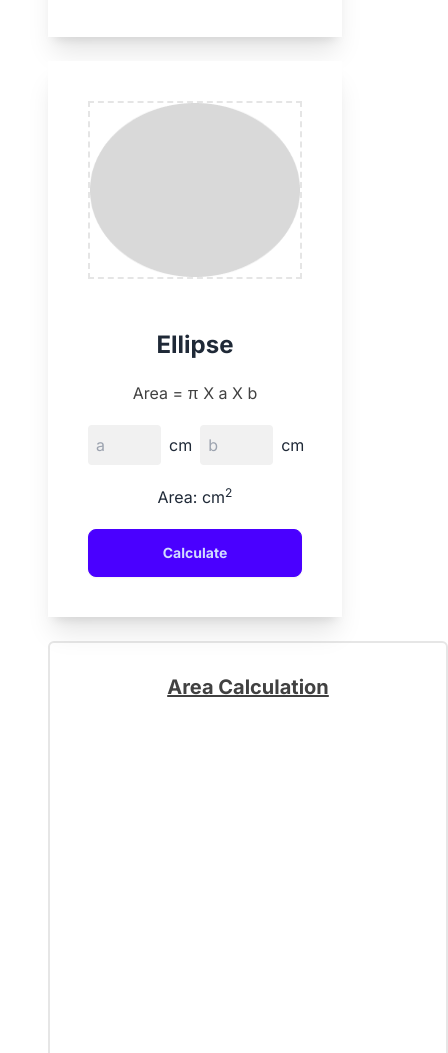
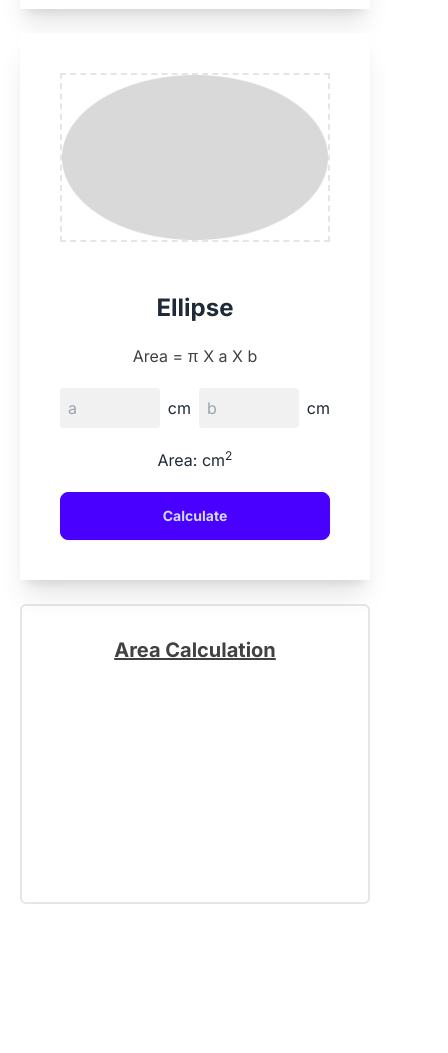
Before and after one commit to najim2004/geometry-genius, a plain HTML site: page index.html in a window 390 px wide. Shown: the part 2887-3940 px from the top of the page, 448 px wide, since content can reach past the window. After the commit the page ends 3811 px from the top, so only its background shows below. Drawn offline with nearby package versions, Linux system fonts and the light colour scheme.

Commit message:
responsive updated

```diff
--- a/index.html
+++ b/index.html
@@ -21,7 +21,7 @@
     </style>
 </head>
 
-<body class="m-12 inter">
+<body class="m-5 lg:m-12 inter">
     <header>
 
     </header>
@@ -152,7 +152,7 @@
                 </div>
                 <!-- Ellipse  -->
                 <div class="space-y-[50px] sustify-center items-center  flex flex-col bg-base-100 shadow-xl p-[40px]">
-                    <img class="min-h-[178px] border-[2px] border-dashed border-[rgba(17,17,17,0.1)]" src="./images/ellipse.png" alt="Shoes" />
+                    <img class=" lg:min-h-[178px] border-[2px] border-dashed border-[rgba(17,17,17,0.1)]" src="./images/ellipse.png" alt="Shoes" />
 
                     <div class="w-full space-y-[20px] flex flex-col justify-center items-center">
                         <h2 class="-title text-2xl font-bold">Ellipse</h2>
@@ -176,7 +176,7 @@
             </div>
 
             <!-- Area calculation container -->
-            <div class="w-[400px] h-[454px] border-2 border-[rgba(17,17,17,0.1)] rounded-md font-bold p-[30px]">
+            <div class="w-full lg:w-[400px] min-h-[300px] lg:h-[454px] border-2 border-[rgba(17,17,17,0.1)] rounded-md font-bold p-[30px]">
                 <h3 class="text-xl text-[rgba(17,17,17,0.8)] text-center underline">Area Calculation</h3>
             </div>
         </div>
```
